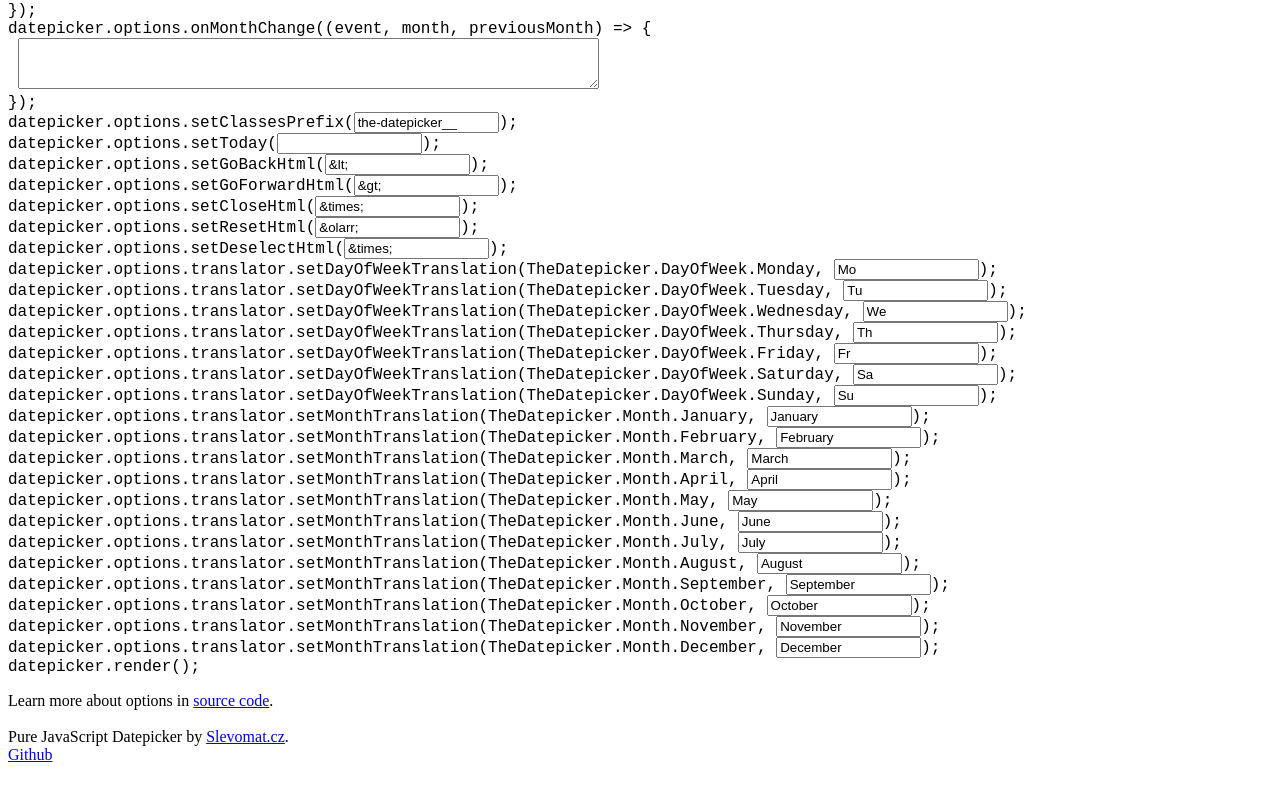
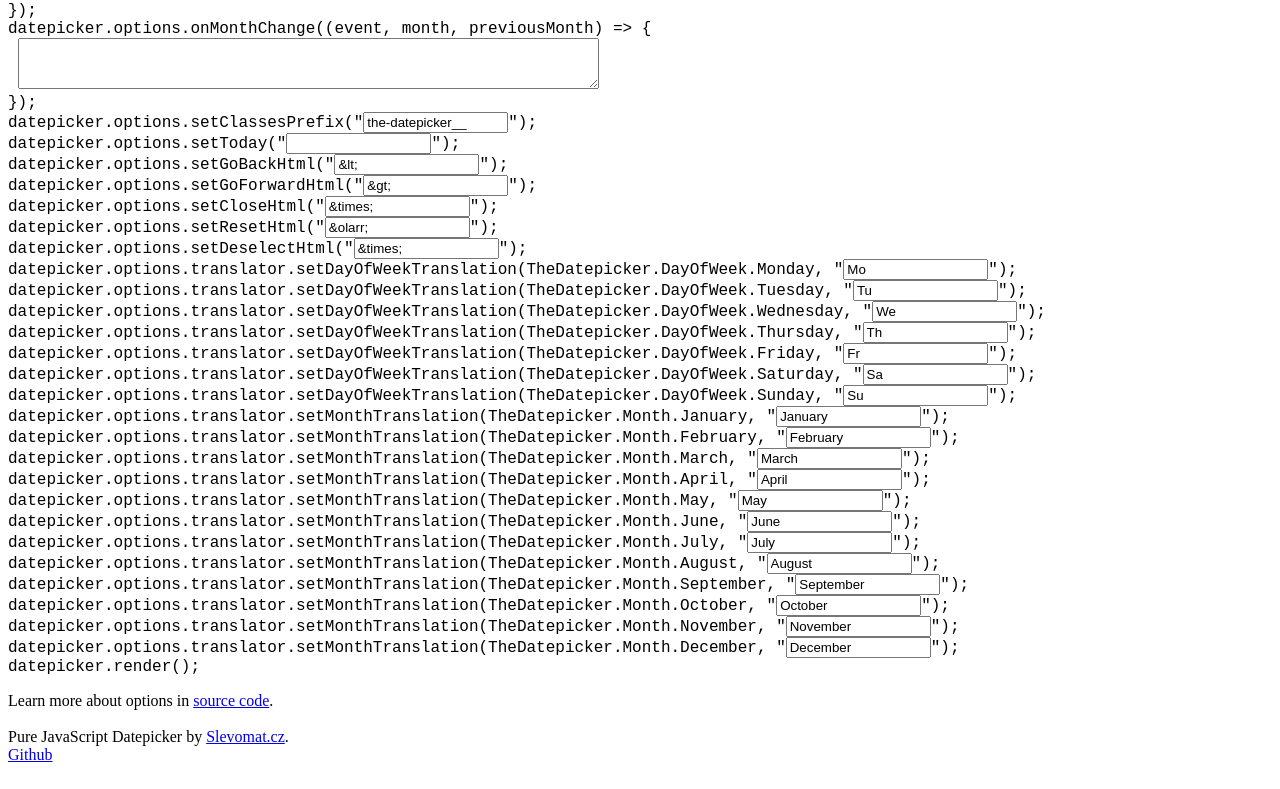
Before and after one commit to thedatepicker/thedatepicker, a website: page index.html in a window 1280 px wide. Shown: the part 1903-2692 px from the top of the page. Drawn offline with Linux system fonts and the light colour scheme.

Commit message:
Syntax precise demo

```diff
--- a/index.html
+++ b/index.html
@@ -56,10 +56,10 @@
 					var datepicker = new TheDatepicker.Datepicker(document.getElementById('my-input'));
 				</li>
 				<li>
-					<label>datepicker.options.setInitialDate(<input type="text" size="15" id="initialDate">);</label>
+					<label>datepicker.options.setInitialDate("<input type="text" size="15" id="initialDate">");</label>
 				</li>
 				<li>
-					<label>datepicker.options.setInitialMonth(<input type="text" size="15" id="initialMonth">);</label>
+					<label>datepicker.options.setInitialMonth("<input type="text" size="15" id="initialMonth">");</label>
 				</li>
 				<li>
 					<label>datepicker.options.setInitialDatePriority(<input type="checkbox" id="initialDatePriority" checked="checked">);</label>
@@ -77,10 +77,10 @@
 					datepicker.<input type="button" id="destroy" value="destroy()">;
 				</li>
 				<li>
-					<label>datepicker.selectDate(<input type="text" size="15" id="selectDate">);</label>
+					<label>datepicker.selectDate("<input type="text" size="15" id="selectDate">");</label>
 				</li>
 				<li>
-					<label>datepicker.goToMonth(<input type="text" size="15" id="goToMonth">);</label>
+					<label>datepicker.goToMonth("<input type="text" size="15" id="goToMonth">");</label>
 				</li>
 				<li>
 					<label>datepicker.getSelectedDate()<span id="selectedDate"></span>;</label>
@@ -95,7 +95,7 @@
 					<label>datepicker.options.setHideOnSelect(<input type="checkbox" id="hideOnSelect" checked="checked">);</label>
 				</li>
 				<li>
-					<label>datepicker.options.setInputFormat(<input type="text" size="15" id="inputFormat" value="j. n. Y">);</label>
+					<label>datepicker.options.setInputFormat("<input type="text" size="15" id="inputFormat" value="j. n. Y">");</label>
 				</li>
 				<li>
 					<label>datepicker.options.setFirstDayOfWeek(<select id="firstDayOfWeek">
@@ -109,13 +109,13 @@
 						</select>);</label>
 				</li>
 				<li>
-					<label>datepicker.options.setMinDate(<input type="text" size="15" id="minDate">);</label>
+					<label>datepicker.options.setMinDate("<input type="text" size="15" id="minDate">");</label>
 				</li>
 				<li>
-					<label>datepicker.options.setMaxDate(<input type="text" size="15" id="maxDate">);</label>
+					<label>datepicker.options.setMaxDate("<input type="text" size="15" id="maxDate">");</label>
 				</li>
 				<li>
-					<label>datepicker.options.setDropdownItemsLimit(<input type="text" size="15" id="dropdownItemsLimit" value="200">);</label>
+					<label>datepicker.options.setDropdownItemsLimit("<input type="text" size="15" id="dropdownItemsLimit" value="200">");</label>
 				</li>
 				<li>
 					<label>datepicker.options.setDaysOutOfMonthVisible(<input type="checkbox" id="daysOutOfMonthVisible">);</label>
@@ -136,7 +136,7 @@
 					<label>datepicker.options.setShowCloseButton(<input type="checkbox" id="showCloseButton" checked="checked">);</label>
 				</li>
 				<li>
-					<label>datepicker.options.setTitle(<input type="text" size="15" id="title">);</label>
+					<label>datepicker.options.setTitle("<input type="text" size="15" id="title">");</label>
 				</li>
 				<li>
 					<label>datepicker.options.setShowResetButton(<input type="checkbox" id="showResetButton">);</label>
@@ -206,84 +206,84 @@
 					});</label>
 				</li>
 				<li>
-					<label>datepicker.options.setClassesPrefix(<input type="text" size="15" id="classesPrefix" value="the-datepicker__">);</label>
+					<label>datepicker.options.setClassesPrefix("<input type="text" size="15" id="classesPrefix" value="the-datepicker__">");</label>
 				</li>
 				<li>
-					<label>datepicker.options.setToday(<input type="text" size="15" id="today">);</label>
+					<label>datepicker.options.setToday("<input type="text" size="15" id="today">");</label>
 				</li>
 				<li>
-					<label>datepicker.options.setGoBackHtml(<input type="text" size="15" id="goBackHtml" value="&amp;lt;">);</label>
+					<label>datepicker.options.setGoBackHtml("<input type="text" size="15" id="goBackHtml" value="&amp;lt;">");</label>
 				</li>
 				<li>
-					<label>datepicker.options.setGoForwardHtml(<input type="text" size="15" id="goForwardHtml" value="&amp;gt;">);</label>
+					<label>datepicker.options.setGoForwardHtml("<input type="text" size="15" id="goForwardHtml" value="&amp;gt;">");</label>
 				</li>
 				<li>
-					<label>datepicker.options.setCloseHtml(<input type="text" size="15" id="closeHtml" value="&amp;times;">);</label>
+					<label>datepicker.options.setCloseHtml("<input type="text" size="15" id="closeHtml" value="&amp;times;">");</label>
 				</li>
 				<li>
-					<label>datepicker.options.setResetHtml(<input type="text" size="15" id="resetHtml" value="&amp;olarr;">);</label>
+					<label>datepicker.options.setResetHtml("<input type="text" size="15" id="resetHtml" value="&amp;olarr;">");</label>
 				</li>
 				<li>
-					<label>datepicker.options.setDeselectHtml(<input type="text" size="15" id="deselectHtml" value="&amp;times;">);</label>
+					<label>datepicker.options.setDeselectHtml("<input type="text" size="15" id="deselectHtml" value="&amp;times;">");</label>
 				</li>
 
 				<li>
-					<label>datepicker.options.translator.setDayOfWeekTranslation(TheDatepicker.DayOfWeek.Monday, <input type="text" size="15" id="dayOfWeekTranslation1" value="Mo">);</label>
+					<label>datepicker.options.translator.setDayOfWeekTranslation(TheDatepicker.DayOfWeek.Monday, "<input type="text" size="15" id="dayOfWeekTranslation1" value="Mo">");</label>
 				</li>
 				<li>
-					<label>datepicker.options.translator.setDayOfWeekTranslation(TheDatepicker.DayOfWeek.Tuesday, <input type="text" size="15" id="dayOfWeekTranslation2" value="Tu">);</label>
+					<label>datepicker.options.translator.setDayOfWeekTranslation(TheDatepicker.DayOfWeek.Tuesday, "<input type="text" size="15" id="dayOfWeekTranslation2" value="Tu">");</label>
 				</li>
 				<li>
-					<label>datepicker.options.translator.setDayOfWeekTranslation(TheDatepicker.DayOfWeek.Wednesday, <input type="text" size="15" id="dayOfWeekTranslation3" value="We">);</label>
+					<label>datepicker.options.translator.setDayOfWeekTranslation(TheDatepicker.DayOfWeek.Wednesday, "<input type="text" size="15" id="dayOfWeekTranslation3" value="We">");</label>
 				</li>
 				<li>
-					<label>datepicker.options.translator.setDayOfWeekTranslation(TheDatepicker.DayOfWeek.Thursday, <input type="text" size="15" id="dayOfWeekTranslation4" value="Th">);</label>
+					<label>datepicker.options.translator.setDayOfWeekTranslation(TheDatepicker.DayOfWeek.Thursday, "<input type="text" size="15" id="dayOfWeekTranslation4" value="Th">");</label>
 				</li>
 				<li>
-					<label>datepicker.options.translator.setDayOfWeekTranslation(TheDatepicker.DayOfWeek.Friday, <input type="text" size="15" id="dayOfWeekTranslation5" value="Fr">);</label>
+					<label>datepicker.options.translator.setDayOfWeekTranslation(TheDatepicker.DayOfWeek.Friday, "<input type="text" size="15" id="dayOfWeekTranslation5" value="Fr">");</label>
 				</li>
 				<li>
-					<label>datepicker.options.translator.setDayOfWeekTranslation(TheDatepicker.DayOfWeek.Saturday, <input type="text" size="15" id="dayOfWeekTranslation6" value="Sa">);</label>
+					<label>datepicker.options.translator.setDayOfWeekTranslation(TheDatepicker.DayOfWeek.Saturday, "<input type="text" size="15" id="dayOfWeekTranslation6" value="Sa">");</label>
 				</li>
 				<li>
-					<label>datepicker.options.translator.setDayOfWeekTranslation(TheDatepicker.DayOfWeek.Sunday, <input type="text" size="15" id="dayOfWeekTranslation0" value="Su">);</label>
+					<label>datepicker.options.translator.setDayOfWeekTranslation(TheDatepicker.DayOfWeek.Sunday, "<input type="text" size="15" id="dayOfWeekTranslation0" value="Su">");</label>
 				</li>
 
 				<li>
-					<label>datepicker.options.translator.setMonthTranslation(TheDatepicker.Month.January, <input type="text" size="15" id="monthTranslation0" value="January">);</label>
+					<label>datepicker.options.translator.setMonthTranslation(TheDatepicker.Month.January, "<input type="text" size="15" id="monthTranslation0" value="January">");</label>
 				</li>
 				<li>
-					<label>datepicker.options.translator.setMonthTranslation(TheDatepicker.Month.February, <input type="text" size="15" id="monthTranslation1" value="February">);</label>
+					<label>datepicker.options.translator.setMonthTranslation(TheDatepicker.Month.February, "<input type="text" size="15" id="monthTranslation1" value="February">");</label>
 				</li>
 				<li>
-					<label>datepicker.options.translator.setMonthTranslation(TheDatepicker.Month.March, <input type="text" size="15" id="monthTranslation2" value="March">);</label>
+					<label>datepicker.options.translator.setMonthTranslation(TheDatepicker.Month.March, "<input type="text" size="15" id="monthTranslation2" value="March">");</label>
 				</li>
 				<li>
-					<label>datepicker.options.translator.setMonthTranslation(TheDatepicker.Month.April, <input type="text" size="15" id="monthTranslation3" value="April">);</label>
+					<label>datepicker.options.translator.setMonthTranslation(TheDatepicker.Month.April, "<input type="text" size="15" id="monthTranslation3" value="April">");</label>
 				</li>
 				<li>
-					<label>datepicker.options.translator.setMonthTranslation(TheDatepicker.Month.May, <input type="text" size="15" id="monthTranslation4" value="May">);</label>
+					<label>datepicker.options.translator.setMonthTranslation(TheDatepicker.Month.May, "<input type="text" size="15" id="monthTranslation4" value="May">");</label>
 				</li>
 				<li>
-					<label>datepicker.options.translator.setMonthTranslation(TheDatepicker.Month.June, <input type="text" size="15" id="monthTranslation5" value="June">);</label>
+					<label>datepicker.options.translator.setMonthTranslation(TheDatepicker.Month.June, "<input type="text" size="15" id="monthTranslation5" value="June">");</label>
 				</li>
 				<li>
-					<label>datepicker.options.translator.setMonthTranslation(TheDatepicker.Month.July, <input type="text" size="15" id="monthTranslation6" value="July">);</label>
+					<label>datepicker.options.translator.setMonthTranslation(TheDatepicker.Month.July, "<input type="text" size="15" id="monthTranslation6" value="July">");</label>
 				</li>
 				<li>
-					<label>datepicker.options.translator.setMonthTranslation(TheDatepicker.Month.August, <input type="text" size="15" id="monthTranslation7" value="August">);</label>
+					<label>datepicker.options.translator.setMonthTranslation(TheDatepicker.Month.August, "<input type="text" size="15" id="monthTranslation7" value="August">");</label>
 				</li>
 				<li>
-					<label>datepicker.options.translator.setMonthTranslation(TheDatepicker.Month.September, <input type="text" size="15" id="monthTranslation8" value="September">);</label>
+					<label>datepicker.options.translator.setMonthTranslation(TheDatepicker.Month.September, "<input type="text" size="15" id="monthTranslation8" value="September">");</label>
 				</li>
 				<li>
-					<label>datepicker.options.translator.setMonthTranslation(TheDatepicker.Month.October, <input type="text" size="15" id="monthTranslation9" value="October">);</label>
+					<label>datepicker.options.translator.setMonthTranslation(TheDatepicker.Month.October, "<input type="text" size="15" id="monthTranslation9" value="October">");</label>
 				</li>
 				<li>
-					<label>datepicker.options.translator.setMonthTranslation(TheDatepicker.Month.November, <input type="text" size="15" id="monthTranslation10" value="November">);</label>
+					<label>datepicker.options.translator.setMonthTranslation(TheDatepicker.Month.November, "<input type="text" size="15" id="monthTranslation10" value="November">");</label>
 				</li>
 				<li>
-					<label>datepicker.options.translator.setMonthTranslation(TheDatepicker.Month.December, <input type="text" size="15" id="monthTranslation11" value="December">);</label>
+					<label>datepicker.options.translator.setMonthTranslation(TheDatepicker.Month.December, "<input type="text" size="15" id="monthTranslation11" value="December">");</label>
 				</li>
 				<li>
 					datepicker.render();
```
